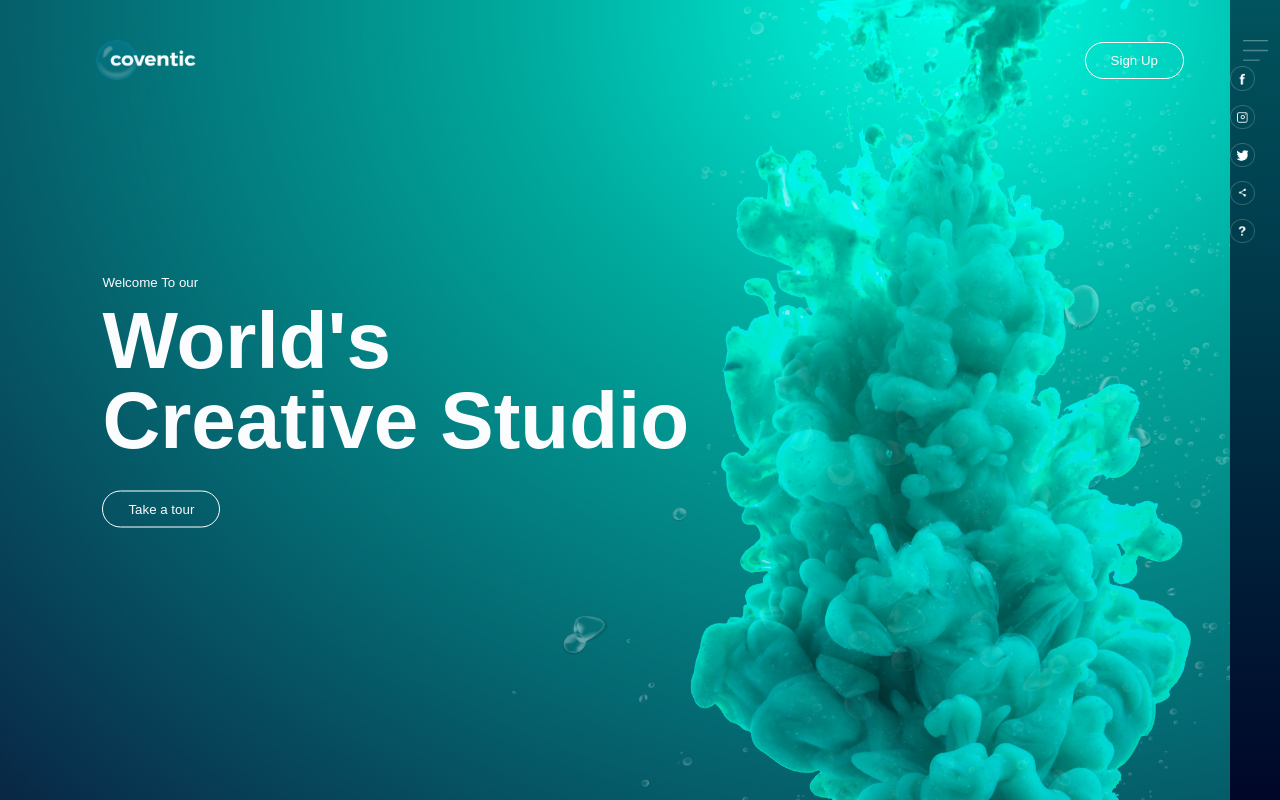
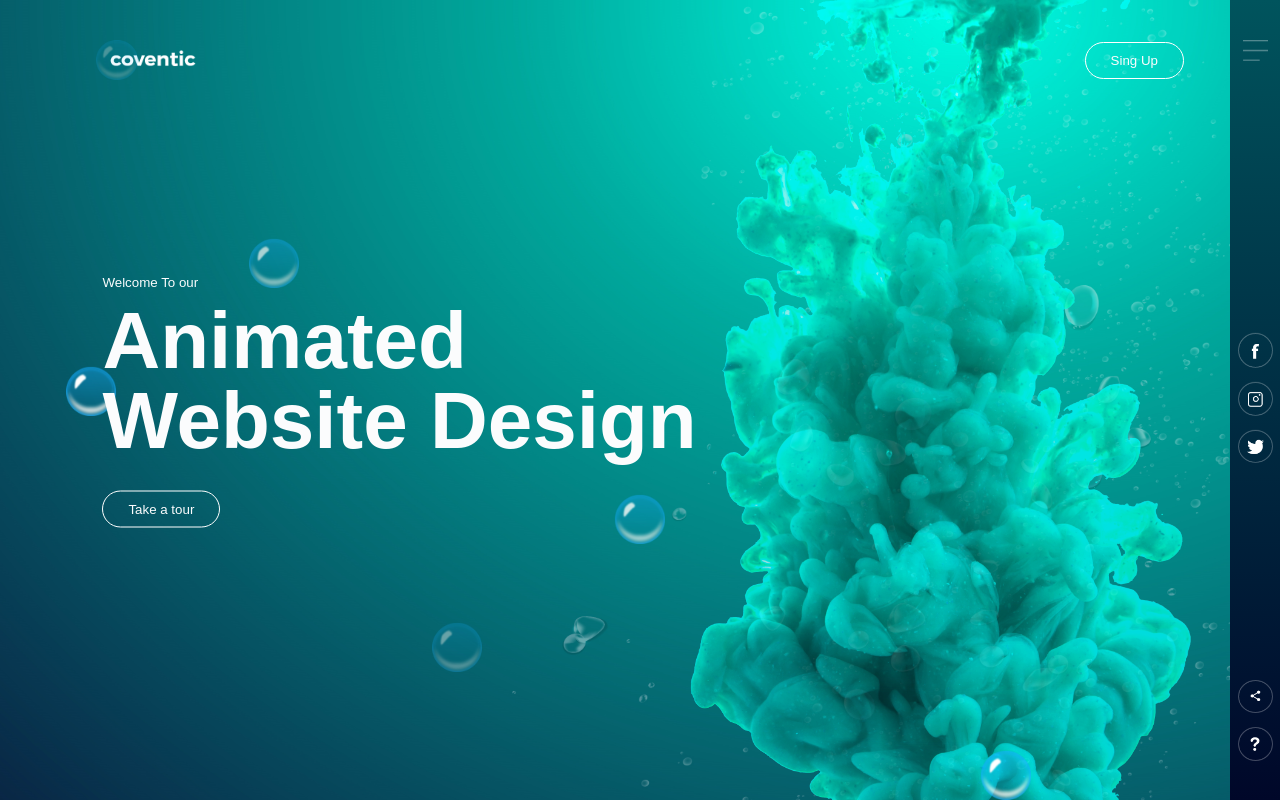
Before and after one commit to NicolasRachid/animated-website-design, a plain HTML site: page index.html in a window 1280 px wide. Drawn offline with Linux system fonts and the light colour scheme.

Commit message:
Finalização do Projeto - Animação corrigida

```diff
--- a/index.html
+++ b/index.html
@@ -12,11 +12,11 @@
   <div class="hero">
     <div class="navbar">
       <img src="img/logo.png" alt="logo" class="logo">
-      <button type="button">Sign Up</button>
+      <button type="button">Sing Up</button>
     </div>
     <div class="content">
       <small>Welcome To our</small>
-      <h1>World's<br>Creative Studio</h1>
+      <h1>Animated<br>Website Design</h1>
       <button type="but">Take a tour</button>
     </div>
     <div class="side-bar">
@@ -34,6 +34,16 @@
       </div>
 
     </div>
+    <div class="bubbles">
+      <img src="img/bubble.png" alt="">
+      <img src="img/bubble.png" alt="">
+      <img src="img/bubble.png" alt="">
+      <img src="img/bubble.png" alt="">
+      <img src="img/bubble.png" alt="">
+      <img src="img/bubble.png" alt="">
+      <img src="img/bubble.png" alt="">
+    </div>
+
   </div>
 </body>
 
--- a/style.css
+++ b/style.css
@@ -59,10 +59,70 @@ h1 {
   margin: 40px auto 0;
   cursor: pointer;
 }
-
 .social-links img,
 .useful-links img {
-  width: 25px;
+  width: 35px;
   margin: 5px auto;
   cursor: pointer;
 }
+.social-links {
+  width: 50px;
+  text-align: center;
+  position: absolute;
+  top: 50%;
+  transform: translateY(-50%);
+}
+.useful-links {
+  width: 50px;
+  text-align: center;
+  position: absolute;
+  bottom: 30px;
+}
+.bubbles img {
+  width: 50px;
+  animation: bubble 5s linear infinite;
+}
+.bubbles {
+  width: 100%;
+  display: flex;
+  align-items: center;
+  justify-content: space-around;
+  position: absolute;
+  bottom: 0;
+}
+
+@keyframes bubble {
+  0% {
+    transform: translateY(0);
+    opacity: 0;
+  }
+  50% {
+    opacity: 1;
+  }
+  70% {
+    opacity: 1;
+  }
+  100% {
+    transform: translateY(-80vh);
+    opacity: 0;
+  }
+}
+
+.bubbles img:nth-child(1) {
+  animation-delay: 2s;
+}
+.bubbles img:nth-child(2) {
+  animation-delay: 1s;
+}
+.bubbles img:nth-child(3) {
+  animation-delay: 4s;
+}
+.bubbles img:nth-child(4) {
+  animation-delay: 3s;
+}
+.bubbles img:nth-child(5) {
+  animation-delay: 5s;
+}
+.bubbles img:nth-child(6) {
+  animation-delay: 6s;
+}
```
Also changed, not shown: img/background1.jpg (added).
